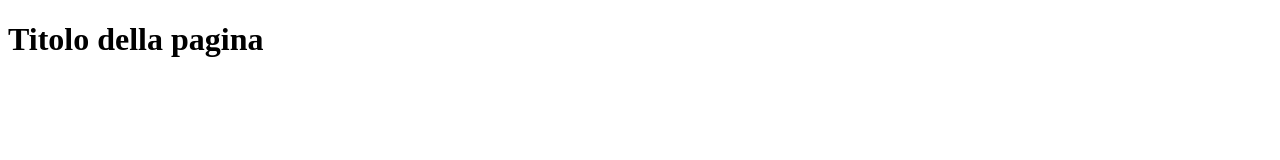
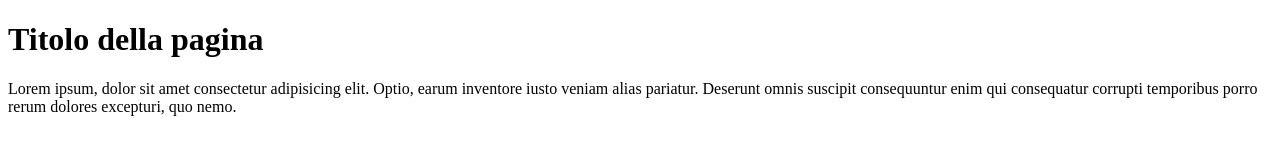
Before and after one commit to parisking93/test, a plain HTML site: page index.html in a window 1280 px wide. Drawn offline with Linux system fonts and the light colour scheme.

Commit message:
aggiunta di un paragrafo

```diff
--- a/index.html
+++ b/index.html
@@ -8,6 +8,7 @@
 </head>
 <body>
     <h1>Titolo della pagina</h1>
+    <p>Lorem ipsum, dolor sit amet consectetur adipisicing elit. Optio, earum inventore iusto veniam alias pariatur. Deserunt omnis suscipit consequuntur enim qui consequatur corrupti temporibus porro rerum dolores excepturi, quo nemo.</p>
 
 </body>
 </html>
```
